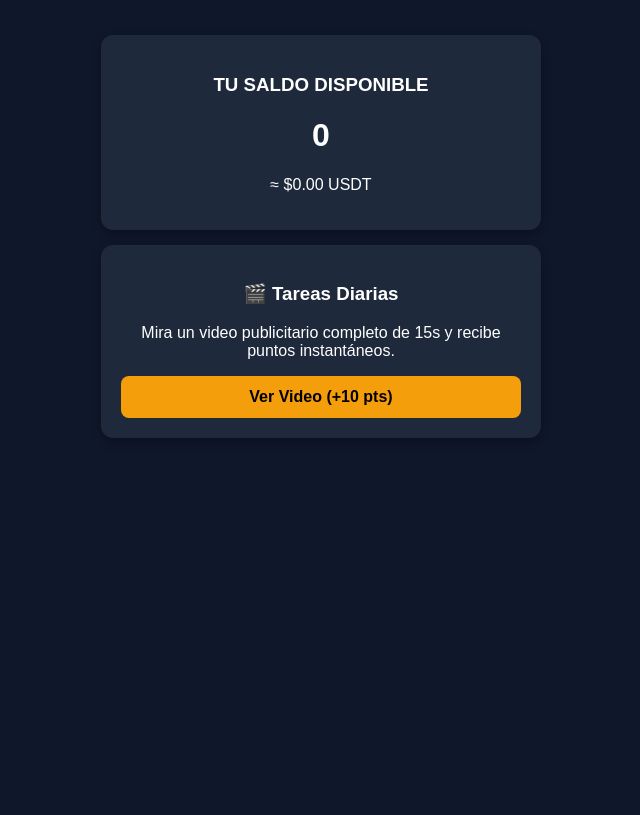
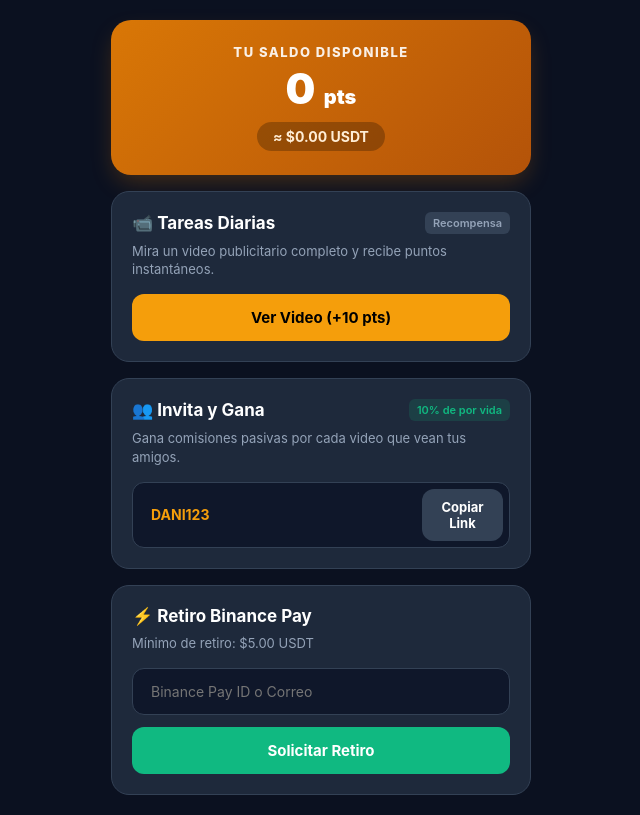
Before and after one commit to danielreal28/app-recompensas, a website: page public/index.html in a window 1280 px wide. Shown: the whole page, without its empty margins (319-959 px from the left). Drawn offline with Linux system fonts and the light colour scheme; no server answers.

Commit message:
Restaurar diseño gráfico original con todas las tarjetas

```diff
--- a/public/index.html
+++ b/public/index.html
@@ -5,35 +5,92 @@
   <meta name="viewport" content="width=device-width, initial-scale=1.0">
   <title>App Recompensas</title>
   <style>
-    body { font-family: sans-serif; background: #0f172a; color: #fff; text-align: center; margin: 0; padding: 20px; }
-    .card { background: #1e293b; border-radius: 12px; padding: 20px; margin: 15px auto; max-width: 400px; box-shadow: 0 4px 10px rgba(0,0,0,0.3); }
-    .btn { background: #f59e0b; border: none; padding: 12px 20px; color: #000; font-weight: bold; border-radius: 8px; cursor: pointer; width: 100%; font-size: 16px; }
-    .btn:disabled { background: #64748b; cursor: not-allowed; }
-    .modal { display: none; position: fixed; top: 0; left: 0; width: 100%; height: 100%; background: rgba(0,0,0,0.9); justify-content: center; align-items: center; z-index: 100; }
-    .modal-content { background: #1e293b; padding: 20px; border-radius: 12px; width: 85%; max-width: 350px; text-align: center; }
-    .video-box { background: #000; height: 180px; display: flex; justify-content: center; align-items: center; border-radius: 8px; margin-bottom: 15px; font-size: 18px; color: #f59e0b; font-weight: bold; }
+    * { box-sizing: border-box; margin: 0; padding: 0; font-family: -apple-system, BlinkMacSystemFont, "Segoe UI", Roboto, sans-serif; }
+    body { background-color: #0b1120; color: #ffffff; padding: 20px; display: flex; justify-content: center; }
+    .container { width: 100%; max-width: 420px; display: flex; flex-direction: column; gap: 16px; }
+
+    /* Header Card Saldo */
+    .balance-card { background: linear-gradient(135deg, #d97706 0%, #b45309 100%); border-radius: 20px; padding: 24px; text-align: center; box-shadow: 0 10px 25px -5px rgba(217, 119, 6, 0.3); }
+    .balance-title { font-size: 13px; font-weight: 800; letter-spacing: 1.5px; opacity: 0.9; margin-bottom: 8px; text-transform: uppercase; }
+    .balance-points { font-size: 42px; font-weight: 900; line-height: 1; margin-bottom: 12px; }
+    .balance-usd { display: inline-block; background: rgba(0,0,0,0.25); padding: 6px 16px; border-radius: 20px; font-size: 14px; font-weight: 700; color: #ffedd5; }
+
+    /* Functional Cards */
+    .card { background: #1e293b; border-radius: 18px; padding: 20px; border: 1px solid #334155; }
+    .card-header { display: flex; align-items: center; justify-content: space-between; margin-bottom: 8px; }
+    .card-title { font-size: 17px; font-weight: 700; display: flex; align-items: center; gap: 8px; }
+    .badge { font-size: 11px; background: #334155; padding: 4px 8px; border-radius: 6px; color: #94a3b8; font-weight: 600; }
+    .badge-green { background: rgba(16, 185, 129, 0.15); color: #10b981; }
+    .card-desc { font-size: 13px; color: #94a3b8; line-height: 1.4; margin-bottom: 16px; }
+
+    /* Inputs y Botones */
+    .btn { width: 100%; background: #f59e0b; color: #000; border: none; padding: 14px; border-radius: 12px; font-weight: 700; font-size: 15px; cursor: pointer; transition: 0.2s; }
+    .btn:active { transform: scale(0.98); }
+    .btn:disabled { background: #64748b; color: #cbd5e1; cursor: not-allowed; }
+    .btn-green { background: #10b981; color: #ffffff; }
+    .btn-secondary { background: #334155; color: #ffffff; padding: 10px 14px; width: auto; font-size: 13px; }
+
+    .input-group { display: flex; gap: 8px; background: #0f172a; padding: 6px; border-radius: 12px; border: 1px solid #334155; align-items: center; }
+    .input-field { background: transparent; border: none; color: #fff; padding: 8px 12px; width: 100%; font-size: 14px; outline: none; }
+
+    /* Modal de Video */
+    .modal { display: none; position: fixed; top: 0; left: 0; width: 100%; height: 100%; background: rgba(0,0,0,0.85); justify-content: center; align-items: center; z-index: 100; backdrop-filter: blur(4px); }
+    .modal-content { background: #1e293b; padding: 24px; border-radius: 20px; width: 85%; max-width: 340px; text-align: center; border: 1px solid #334155; }
+    .video-box { background: #020617; height: 160px; display: flex; justify-content: center; align-items: center; border-radius: 12px; margin: 16px 0; border: 1px dashed #475569; color: #f59e0b; font-size: 22px; font-weight: bold; }
   </style>
 </head>
 <body>
 
-  <div class="card">
-    <h3>TU SALDO DISPONIBLE</h3>
-    <h1 id="user-points">0</h1>
-    <p id="user-usd">≈ $0.00 USDT</p>
-  </div>
+  <div class="container">
+    <!-- Saldo Card -->
+    <div class="balance-card">
+      <div class="balance-title">TU SALDO DISPONIBLE</div>
+      <div class="balance-points"><span id="user-points">0</span> <span style="font-size:20px;">pts</span></div>
+      <div class="balance-usd" id="user-usd">≈ $0.00 USDT</div>
+    </div>
 
-  <div class="card">
-    <h3>🎬 Tareas Diarias</h3>
-    <p>Mira un video publicitario completo de 15s y recibe puntos instantáneos.</p>
-    <button id="btn-watch-ad" class="btn" onclick="startAdVideo()">Ver Video (+10 pts)</button>
+    <!-- Tareas Diarias -->
+    <div class="card">
+      <div class="card-header">
+        <div class="card-title">📹 Tareas Diarias</div>
+        <span class="badge">Recompensa</span>
+      </div>
+      <div class="card-desc">Mira un video publicitario completo y recibe puntos instantáneos.</div>
+      <button id="btn-watch-ad" class="btn" onclick="startAdVideo()">Ver Video (+10 pts)</button>
+    </div>
+
+    <!-- Invita y Gana -->
+    <div class="card">
+      <div class="card-header">
+        <div class="card-title">👥 Invita y Gana</div>
+        <span class="badge badge-green">10% de por vida</span>
+      </div>
+      <div class="card-desc">Gana comisiones pasivas por cada video que vean tus amigos.</div>
+      <div class="input-group">
+        <div class="input-field" id="ref-code" style="font-weight: bold; color: #f59e0b;">DANI123</div>
+        <button class="btn btn-secondary" onclick="copyRefCode()">Copiar Link</button>
+      </div>
+    </div>
+
+    <!-- Retiro -->
+    <div class="card">
+      <div class="card-header">
+        <div class="card-title">⚡ Retiro Binance Pay</div>
+      </div>
+      <div class="card-desc">Mínimo de retiro: $5.00 USDT</div>
+      <div class="input-group" style="margin-bottom: 12px;">
+        <input type="text" id="binance-id" class="input-field" placeholder="Binance Pay ID o Correo">
+      </div>
+      <button class="btn btn-green" onclick="requestWithdrawal()">Solicitar Retiro</button>
+    </div>
   </div>
 
   <!-- Modal Reproductor de Anuncio -->
   <div id="ad-modal" class="modal">
     <div class="modal-content">
-      <h3>Anuncio en reproducción</h3>
+      <h3 style="font-size: 16px;">Anuncio en reproducción</h3>
       <div class="video-box" id="video-timer">⏱️ 15s</div>
-      <p style="font-size: 12px; color: #94a3b8;">Por favor no cierres la pantalla hasta completar el tiempo.</p>
+      <p style="font-size: 12px; color: #94a3b8;">No cierres esta pantalla hasta completar el tiempo.</p>
     </div>
   </div>
 
```
